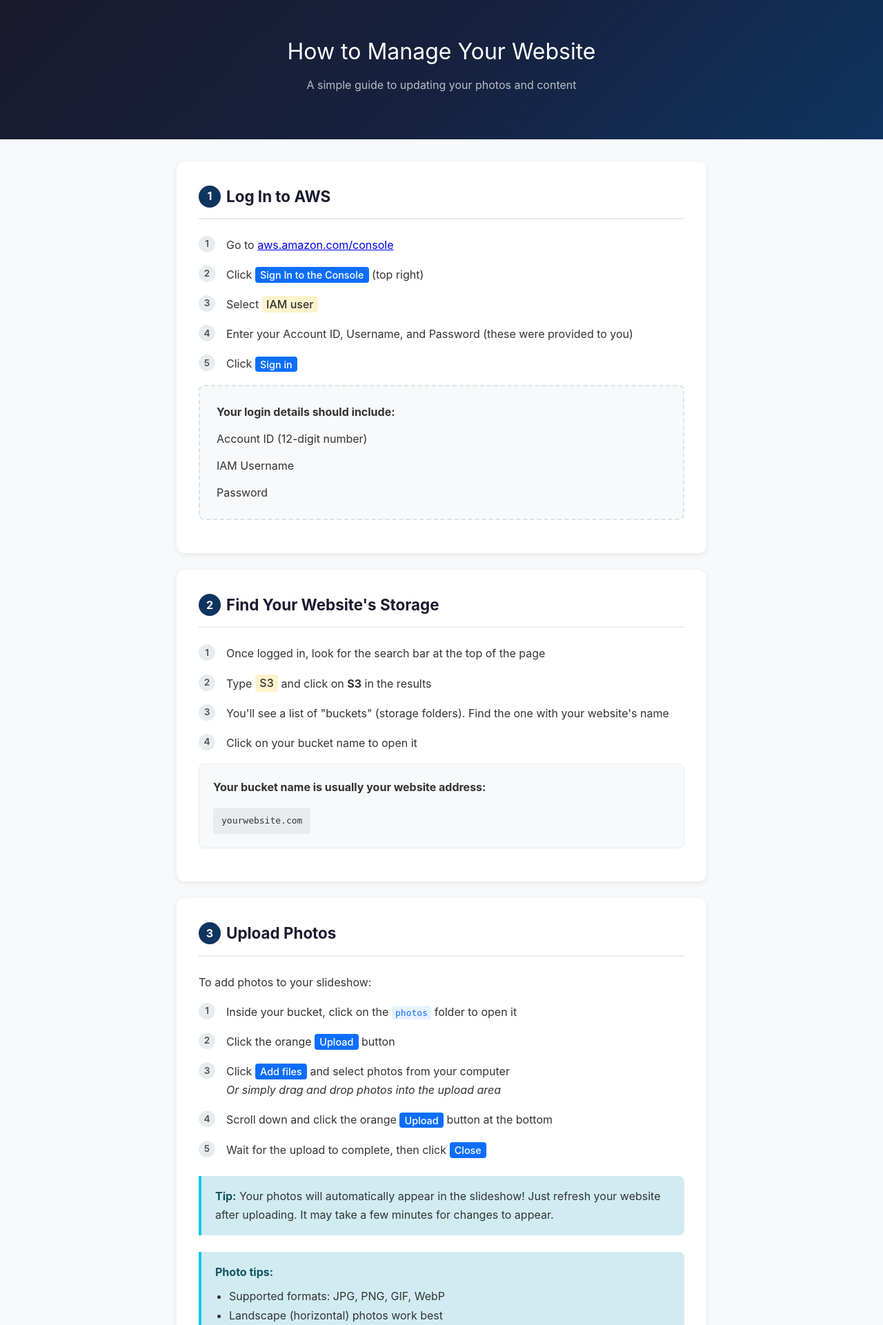
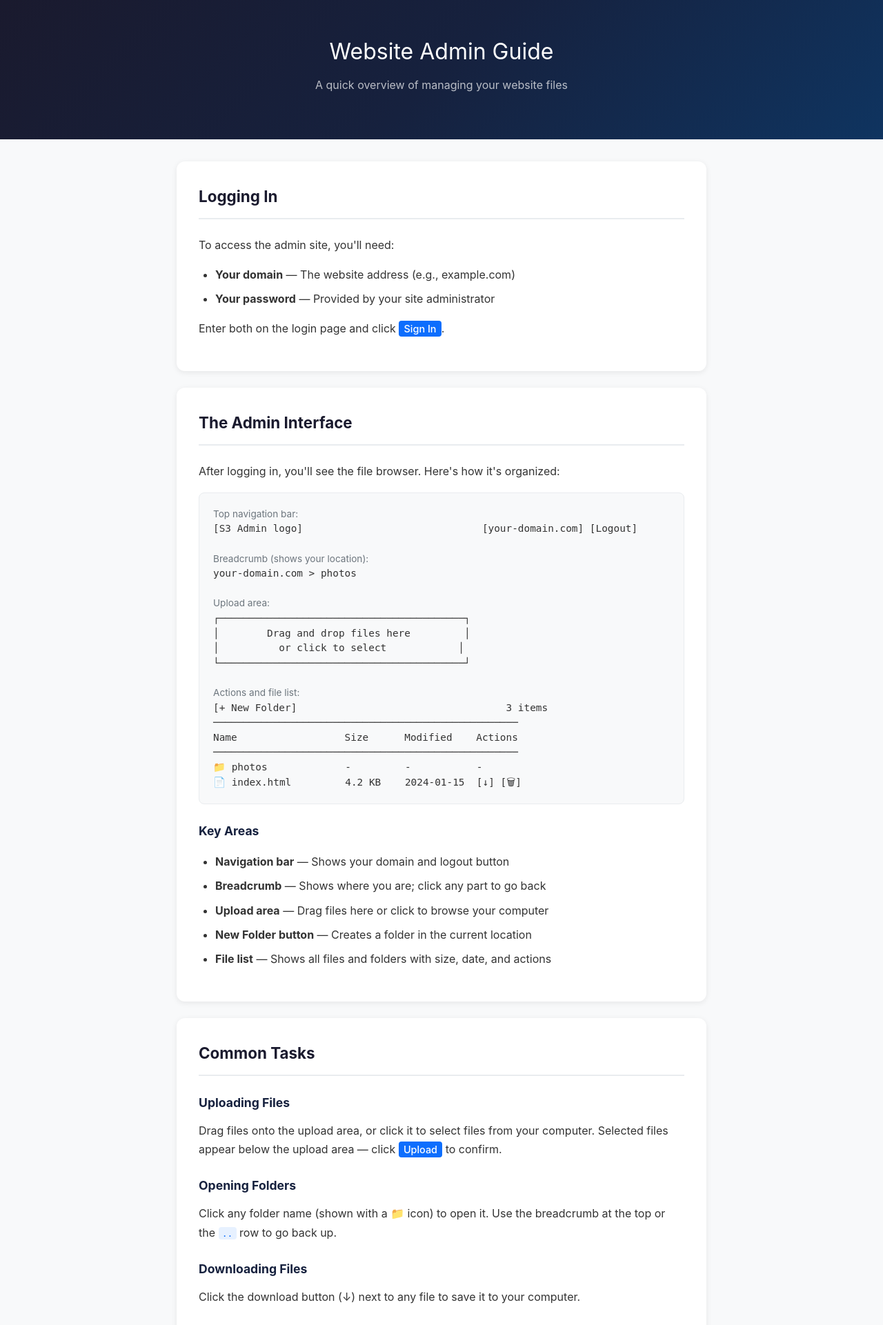
Before and after one commit to brianjstroh/bstroh, a Flask app: template infrastructure/templates/instructions.html in a window 1280 px wide. Shown: the top 1921 px of the page at 69% size. Run offline with Flask 3, Linux system fonts and the light colour scheme; the template is opened without the code that fills it, so the values that code supplies are empty.

Commit message:
update the instructions for website maintenance

```diff
--- a/infrastructure/templates/instructions.html
+++ b/infrastructure/templates/instructions.html
@@ -3,7 +3,7 @@
 <head>
   <meta charset="UTF-8">
   <meta name="viewport" content="width=device-width, initial-scale=1.0">
-  <title>Website Instructions</title>
+  <title>Website Admin Guide</title>
   <style>
     * {
       margin: 0;
@@ -55,22 +55,6 @@
       margin-bottom: 1.5rem;
       padding-bottom: 0.75rem;
       border-bottom: 2px solid #e9ecef;
-      display: flex;
-      align-items: center;
-      gap: 0.5rem;
-    }
-
-    h2 .step-number {
-      background: #0f3460;
-      color: #fff;
-      width: 32px;
-      height: 32px;
-      border-radius: 50%;
-      display: flex;
-      align-items: center;
-      justify-content: center;
-      font-size: 1rem;
-      flex-shrink: 0;
     }
 
     h3 {
@@ -83,35 +67,13 @@
       margin-bottom: 1rem;
     }
 
-    ol {
+    ul {
       margin: 1rem 0;
-      padding-left: 0;
-      list-style: none;
-      counter-reset: step-counter;
+      padding-left: 1.5rem;
     }
 
-    ol li {
-      margin-bottom: 1rem;
-      padding-left: 2.5rem;
-      position: relative;
-      counter-increment: step-counter;
-    }
-
-    ol li::before {
-      content: counter(step-counter);
-      position: absolute;
-      left: 0;
-      top: 0;
-      background: #e9ecef;
-      color: #495057;
-      width: 24px;
-      height: 24px;
-      border-radius: 50%;
-      display: flex;
-      align-items: center;
-      justify-content: center;
-      font-size: 0.85rem;
-      font-weight: 600;
+    li {
+      margin-bottom: 0.5rem;
     }
 
     .highlight {
@@ -163,41 +125,21 @@
       color: #856404;
     }
 
-    .visual-guide {
+    .interface-diagram {
       background: #f8f9fa;
       border: 1px solid #e9ecef;
       border-radius: 8px;
       padding: 1.25rem;
       margin: 1rem 0;
+      font-family: monospace;
+      font-size: 0.9rem;
+      line-height: 1.5;
     }
 
-    .visual-guide p {
-      margin-bottom: 0.5rem;
-    }
-
-    .visual-guide .path {
-      font-family: monospace;
-      background: #e9ecef;
-      padding: 0.5rem 0.75rem;
-      border-radius: 4px;
-      display: inline-block;
-      margin-top: 0.5rem;
-    }
-
-    .credentials-box {
-      background: #f8f9fa;
-      border: 2px dashed #dee2e6;
-      border-radius: 8px;
-      padding: 1.5rem;
-      margin: 1rem 0;
-    }
-
-    .credentials-box p {
-      margin-bottom: 0.75rem;
-    }
-
-    .credentials-box p:last-child {
-      margin-bottom: 0;
+    .interface-diagram .label {
+      color: #6c757d;
+      font-family: -apple-system, BlinkMacSystemFont, "Segoe UI", Roboto, sans-serif;
+      font-size: 0.85rem;
     }
 
     footer {
@@ -228,136 +170,102 @@
 </head>
 <body>
   <header>
-    <h1>How to Manage Your Website</h1>
-    <p>A simple guide to updating your photos and content</p>
+    <h1>Website Admin Guide</h1>
+    <p>A quick overview of managing your website files</p>
   </header>
 
   <main>
     <section>
-      <h2><span class="step-number">1</span> Log In to AWS</h2>
+      <h2>Logging In</h2>
 
-      <ol>
-        <li>Go to <a href="https://aws.amazon.com/console/" target="_blank">aws.amazon.com/console</a></li>
-        <li>Click <span class="button-look">Sign In to the Console</span> (top right)</li>
-        <li>Select <span class="highlight">IAM user</span></li>
-        <li>Enter your Account ID, Username, and Password (these were provided to you)</li>
-        <li>Click <span class="button-look">Sign in</span></li>
-      </ol>
+      <p>To access the admin site, you'll need:</p>
+      <ul>
+        <li><strong>Your domain</strong> — The website address (e.g., example.com)</li>
+        <li><strong>Your password</strong> — Provided by your site administrator</li>
+      </ul>
 
-      <div class="credentials-box">
-        <p><strong>Your login details should include:</strong></p>
-        <p>Account ID (12-digit number)</p>
-        <p>IAM Username</p>
-        <p>Password</p>
+      <p>Enter both on the login page and click <span class="button-look">Sign In</span>.</p>
+    </section>
+
+    <section>
+      <h2>The Admin Interface</h2>
+
+      <p>After logging in, you'll see the file browser. Here's how it's organized:</p>
+
+      <div class="interface-diagram">
+        <span class="label">Top navigation bar:</span><br>
+        [S3 Admin logo] &nbsp;&nbsp;&nbsp;&nbsp;&nbsp;&nbsp;&nbsp;&nbsp;&nbsp;&nbsp;&nbsp;&nbsp;&nbsp;&nbsp;&nbsp;&nbsp;&nbsp;&nbsp;&nbsp;&nbsp;&nbsp;&nbsp;&nbsp;&nbsp;&nbsp;&nbsp;&nbsp;&nbsp; [your-domain.com] [Logout]<br><br>
+
+        <span class="label">Breadcrumb (shows your location):</span><br>
+        your-domain.com &gt; photos<br><br>
+
+        <span class="label">Upload area:</span><br>
+        ┌─────────────────────────────────────────┐<br>
+        │ &nbsp;&nbsp;&nbsp;&nbsp;&nbsp;&nbsp;&nbsp;Drag and drop files here &nbsp;&nbsp;&nbsp;&nbsp;&nbsp;&nbsp;&nbsp;&nbsp;│<br>
+        │ &nbsp;&nbsp;&nbsp;&nbsp;&nbsp;&nbsp;&nbsp;&nbsp;&nbsp;or click to select &nbsp;&nbsp;&nbsp;&nbsp;&nbsp;&nbsp;&nbsp;&nbsp;&nbsp;&nbsp;&nbsp;│<br>
+        └─────────────────────────────────────────┘<br><br>
+
+        <span class="label">Actions and file list:</span><br>
+        [+ New Folder] &nbsp;&nbsp;&nbsp;&nbsp;&nbsp;&nbsp;&nbsp;&nbsp;&nbsp;&nbsp;&nbsp;&nbsp;&nbsp;&nbsp;&nbsp;&nbsp;&nbsp;&nbsp;&nbsp;&nbsp;&nbsp;&nbsp;&nbsp;&nbsp;&nbsp;&nbsp;&nbsp;&nbsp;&nbsp;&nbsp;&nbsp;&nbsp;&nbsp;&nbsp;3 items<br>
+        ───────────────────────────────────────────────────<br>
+        Name &nbsp;&nbsp;&nbsp;&nbsp;&nbsp;&nbsp;&nbsp;&nbsp;&nbsp;&nbsp;&nbsp;&nbsp;&nbsp;&nbsp;&nbsp;&nbsp;&nbsp;Size &nbsp;&nbsp;&nbsp;&nbsp;&nbsp;Modified &nbsp;&nbsp;&nbsp;Actions<br>
+        ───────────────────────────────────────────────────<br>
+        📁 photos &nbsp;&nbsp;&nbsp;&nbsp;&nbsp;&nbsp;&nbsp;&nbsp;&nbsp;&nbsp;&nbsp;&nbsp;- &nbsp;&nbsp;&nbsp;&nbsp;&nbsp;&nbsp;&nbsp;&nbsp;- &nbsp;&nbsp;&nbsp;&nbsp;&nbsp;&nbsp;&nbsp;&nbsp;&nbsp;&nbsp;-<br>
+        📄 index.html &nbsp;&nbsp;&nbsp;&nbsp;&nbsp;&nbsp;&nbsp;&nbsp;4.2 KB &nbsp;&nbsp;&nbsp;2024-01-15 &nbsp;[↓] [🗑]<br>
+      </div>
+
+      <h3>Key Areas</h3>
+      <ul>
+        <li><strong>Navigation bar</strong> — Shows your domain and logout button</li>
+        <li><strong>Breadcrumb</strong> — Shows where you are; click any part to go back</li>
+        <li><strong>Upload area</strong> — Drag files here or click to browse your computer</li>
+        <li><strong>New Folder button</strong> — Creates a folder in the current location</li>
+        <li><strong>File list</strong> — Shows all files and folders with size, date, and actions</li>
+      </ul>
+    </section>
+
+    <section>
+      <h2>Common Tasks</h2>
+
+      <h3>Uploading Files</h3>
+      <p>Drag files onto the upload area, or click it to select files from your computer. Selected files appear below the upload area — click <span class="button-look">Upload</span> to confirm.</p>
+
+      <h3>Opening Folders</h3>
+      <p>Click any folder name (shown with a 📁 icon) to open it. Use the breadcrumb at the top or the <span class="folder-name">..</span> row to go back up.</p>
+
+      <h3>Downloading Files</h3>
+      <p>Click the download button (↓) next to any file to save it to your computer.</p>
+
+      <h3>Deleting Files</h3>
+      <p>Click the trash button (🗑) next to a file. You'll be asked to confirm before the file is deleted.</p>
+
+      <div class="warning">
+        <strong>Warning:</strong> Deleted files cannot be recovered. Keep backups of important files on your computer.
+      </div>
+
+      <h3>Creating Folders</h3>
+      <p>Click <span class="button-look">+ New Folder</span>, enter a name using letters, numbers, dashes, or underscores, then click <span class="button-look">Create Folder</span>.</p>
+    </section>
+
+    <section>
+      <h2>Tips</h2>
+
+      <div class="tip">
+        <strong>Photos folder:</strong> Images placed in the <span class="folder-name">photos</span> folder automatically appear in your website's slideshow.
+      </div>
+
+      <div class="tip">
+        <strong>Changes may take a few minutes:</strong> Your website uses caching to load faster, so updates might not appear immediately.
+      </div>
+
+      <div class="tip">
+        <strong>Supported image formats:</strong> JPG, PNG, GIF, and WebP work best for photos.
       </div>
     </section>
 
     <section>
-      <h2><span class="step-number">2</span> Find Your Website's Storage</h2>
-
-      <ol>
-        <li>Once logged in, look for the search bar at the top of the page</li>
-        <li>Type <span class="highlight">S3</span> and click on <strong>S3</strong> in the results</li>
-        <li>You'll see a list of "buckets" (storage folders). Find the one with your website's name</li>
-        <li>Click on your bucket name to open it</li>
-      </ol>
-
-      <div class="visual-guide">
-        <p><strong>Your bucket name is usually your website address:</strong></p>
-        <span class="path">yourwebsite.com</span>
-      </div>
-    </section>
-
-    <section>
-      <h2><span class="step-number">3</span> Upload Photos</h2>
-
-      <p>To add photos to your slideshow:</p>
-
-      <ol>
-        <li>Inside your bucket, click on the <span class="folder-name">photos</span> folder to open it</li>
-        <li>Click the orange <span class="button-look">Upload</span> button</li>
-        <li>Click <span class="button-look">Add files</span> and select photos from your computer<br>
-            <em>Or simply drag and drop photos into the upload area</em></li>
-        <li>Scroll down and click the orange <span class="button-look">Upload</span> button at the bottom</li>
-        <li>Wait for the upload to complete, then click <span class="button-look">Close</span></li>
-      </ol>
-
-      <div class="tip">
-        <strong>Tip:</strong> Your photos will automatically appear in the slideshow! Just refresh your website after uploading. It may take a few minutes for changes to appear.
-      </div>
-
-      <div class="tip">
-        <strong>Photo tips:</strong>
-        <ul style="margin-top: 0.5rem; margin-bottom: 0; padding-left: 1.25rem;">
-          <li>Supported formats: JPG, PNG, GIF, WebP</li>
-          <li>Landscape (horizontal) photos work best</li>
-          <li>Photos display in alphabetical order by filename</li>
-        </ul>
-      </div>
-    </section>
-
-    <section>
-      <h2><span class="step-number">4</span> Delete Photos</h2>
-
-      <ol>
-        <li>Navigate to the <span class="folder-name">photos</span> folder in your bucket</li>
-        <li>Check the box next to the photo(s) you want to remove</li>
-        <li>Click the <span class="button-look">Delete</span> button that appears</li>
-        <li>Type <span class="highlight">permanently delete</span> to confirm</li>
-        <li>Click the orange <span class="button-look">Delete objects</span> button</li>
-      </ol>
-
-      <div class="warning">
-        <strong>Warning:</strong> Deleted photos cannot be recovered. Make sure you have a backup copy on your computer if you might want them later.
-      </div>
-    </section>
-
-    <section>
-      <h2><span class="step-number">5</span> Upload Other Files</h2>
-
-      <p>You can add any files to your website (PDFs, documents, additional web pages):</p>
-
-      <ol>
-        <li>Go to the main level of your bucket (not inside the photos folder)</li>
-        <li>Click <span class="button-look">Upload</span></li>
-        <li>Add your files and click <span class="button-look">Upload</span></li>
-      </ol>
-
-      <div class="visual-guide">
-        <p><strong>Your files will be available at:</strong></p>
-        <span class="path">https://yourwebsite.com/filename.pdf</span>
-      </div>
-    </section>
-
-    <section>
-      <h2>Troubleshooting</h2>
-
-      <h3>Changes not appearing?</h3>
-      <p>Your website uses caching to load faster. Changes may take 5-10 minutes to appear. Try refreshing your browser or waiting a bit longer.</p>
-
-      <h3>Can't find your bucket?</h3>
-      <p>Make sure you're logged into the correct AWS account. The Account ID should match what was provided to you.</p>
-
-      <h3>"Access Denied" errors?</h3>
-      <p>You can only access your own website's bucket. If you see other buckets listed, make sure you're clicking on the correct one.</p>
-
-      <h3>Photos not showing in slideshow?</h3>
-      <ul style="padding-left: 1.25rem;">
-        <li>Make sure photos are inside the <span class="folder-name">photos</span> folder</li>
-        <li>Check that file names end in .jpg, .png, .gif, or .webp</li>
-        <li>Wait a few minutes and refresh your website</li>
-      </ul>
-    </section>
-
-    <section>
-      <h2>Need More Help?</h2>
-      <p>Contact the person who set up this website for you. They can help with:</p>
-      <ul style="padding-left: 1.25rem;">
-        <li>Password resets</li>
-        <li>Account access issues</li>
-        <li>Website customizations</li>
-        <li>Any questions not covered here</li>
-      </ul>
+      <h2>Need Help?</h2>
+      <p>Contact Brian for assistance with passwords, access issues, or customizations.</p>
     </section>
   </main>
 
--- a/pyproject.toml
+++ b/pyproject.toml
@@ -49,6 +49,10 @@ quote-style = "double"
 [tool.ruff.lint]
 select = ["E", "F", "I", "UP", "B", "SIM"]
 
+[tool.ruff.lint.per-file-ignores]
+# User data scripts contain long curl commands that can't be easily split
+"infrastructure/cdk_constructs/admin_server.py" = ["E501"]
+
 [tool.mypy]
 python_version = "3.11"
 check_untyped_defs = true
```
Also changed, not shown: scripts/set_site_password.py (+4 -4 lines).
